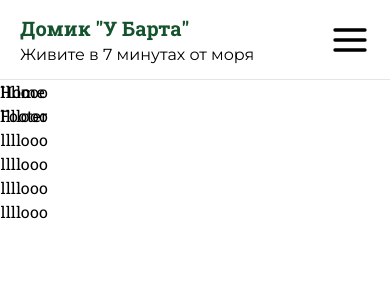
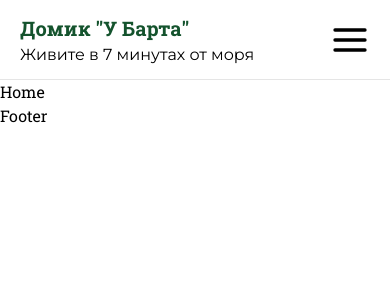
Before and after one commit to iliaalekseevofb/Cottage-rent, a React (Create React App) app: page / in a window 390 px wide. Shown: the top 300 px of the page. Built offline with nearby package versions, Linux system fonts and the light colour scheme.

Commit message:
Infobar and Navbar are almost done (dropdown menu not fully functional)

```diff
--- a/src/components/InfoBar.js
+++ b/src/components/InfoBar.js
@@ -1,4 +1,4 @@
-import React from 'react';
+import React, { useState } from 'react';
 import { Link } from 'react-router-dom';
 import { ImLocation2 } from 'react-icons/im';
 import { BsFillTelephoneFill } from 'react-icons/bs';
@@ -14,12 +14,36 @@ const navbarContent = [
   ['Контакты', '#contacts']
 ]
 
+const phoneNumbers = ['+ 7 (987) 65-43-210', '+ 7 (123) 45-67-890'];
+
 const InfoBar = () => {
+  const [toggleMenu, setToggleMenu] = useState(false);
+  const DropdownMenu = () => {
+    return (
+      <div className={`absolute ${toggleMenu ? 'block' : 'hidden'} lg:hidden top-20 sm:top-24 right-0 left-0 bg-white`}>
+        <a onClick={() => {setToggleMenu(!toggleMenu)}} href='#location' className='h-16 px-5 flex justify-start items-center border-b border-b-neutral-200'>
+          <BsFillTelephoneFill size={24} className='text-green-700 mr-2'/>
+          <div className='font-serif'>
+            <p>{phoneNumbers[0]}</p>
+            <p>{phoneNumbers[1]}</p>
+          </div>
+        </a>
+        <div className='flex flex-col justify-center items-start text-xl font-serif bg-neutral-100'>
+          {navbarContent.map((item, key) => (
+            <a onClick={() => {setToggleMenu(!toggleMenu)}} key={key} href={item[1]} className='w-full h-16 px-5 flex justify-start items-center font-medium border-b border-neutral-200'>
+              {item[0]}
+            </a>
+          ))}
+        </div>
+      </div>
+    )
+  }
+
   return (
     <div className='w-full h-20 sm:h-24 xl:h-28 py-1 lg:py-3 px-5 flex justify-center items-center border-b border-neutral-200'>
       <div className='w-full h-full max-w-screen-2xl flex justify-between items-center'>
         {/* Logo */}
-        <Link to='/'>
+        <Link onClick={() => {setToggleMenu(!toggleMenu)}} to='/'>
           <div className='flex justify-center items-start flex-col'>
             <h1 className='text-xl sm:text-3xl text-green-900 leading-normal font-sans font-bold'>Домик "У Барта"</h1>
             <p className='text-md sm:text-xl leading-normal font-serif'>Живите в 7 минутах от моря</p>
@@ -43,8 +67,8 @@ const InfoBar = () => {
             </a>
             <div>
               <h3 className='text-xl font-sans'>Как связаться?</h3>
-              <p className='font-serif text-neutral-500'>+ 7 (987) 65-43-210</p>
-              <p className='font-serif text-neutral-500'>+ 7 (123) 45-67-890</p>
+              <p className='font-serif text-neutral-500'>{phoneNumbers[0]}</p>
+              <p className='font-serif text-neutral-500'>{phoneNumbers[1]}</p>
             </div>
           </div>
           {/* Order call button */}
@@ -54,18 +78,11 @@ const InfoBar = () => {
             </button>
           </div>
           {/* Menu icon */}
-          <div className='flex lg:hidden justify-end items-center ml-5'>
+          <button onClick={() => {setToggleMenu(!toggleMenu)}} className='flex lg:hidden justify-end items-center ml-5'>
             <FiMenu size={40} />
-          </div>
-          {/* Menu */}
-          <div className='w-full absolute top-20 sm:top-24 lg:hidden '>
-            <p>Hellllooo</p>
-            <p>Hellllooo</p>
-            <p>Hellllooo</p>
-            <p>Hellllooo</p>
-            <p>Hellllooo</p>
-            <p>Hellllooo</p>
-          </div>
+          </button>
+          {/* Dropdown menu */}
+          <DropdownMenu />
         </div>
       </div>
     </div>
--- a/src/components/Navbar.js
+++ b/src/components/Navbar.js
@@ -16,7 +16,9 @@ const Navbar = () => {
       <div className='w-full h-full p-1 max-w-screen-2xl flex justify-between items-center'>
         {navbarContent.map((item, key) => (
           <div key={key} className='flex justify-center items-center'>
-            <a href={item[1]} className='text-lg font-serif font-semibold hover:text-green-600 duration-100 cursor-pointer'>{item[0]}</a>
+            <a href={item[1]} className='text-lg font-serif font-semibold hover:text-green-600 duration-100 cursor-pointer'>
+              {item[0]}
+            </a>
           </div>
         ))}
       </div>
```
